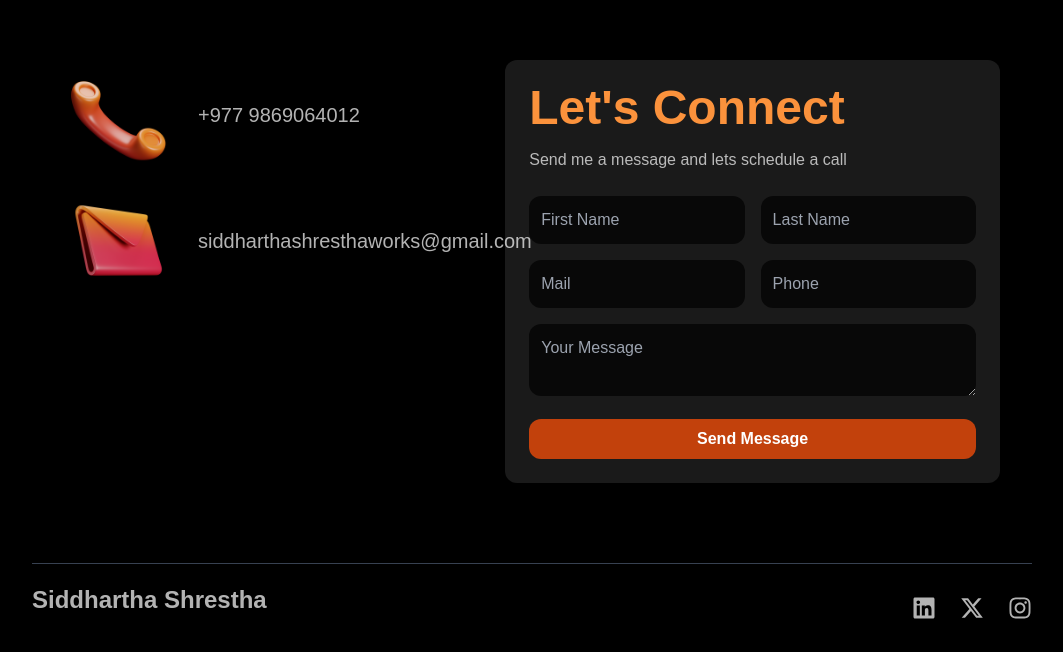
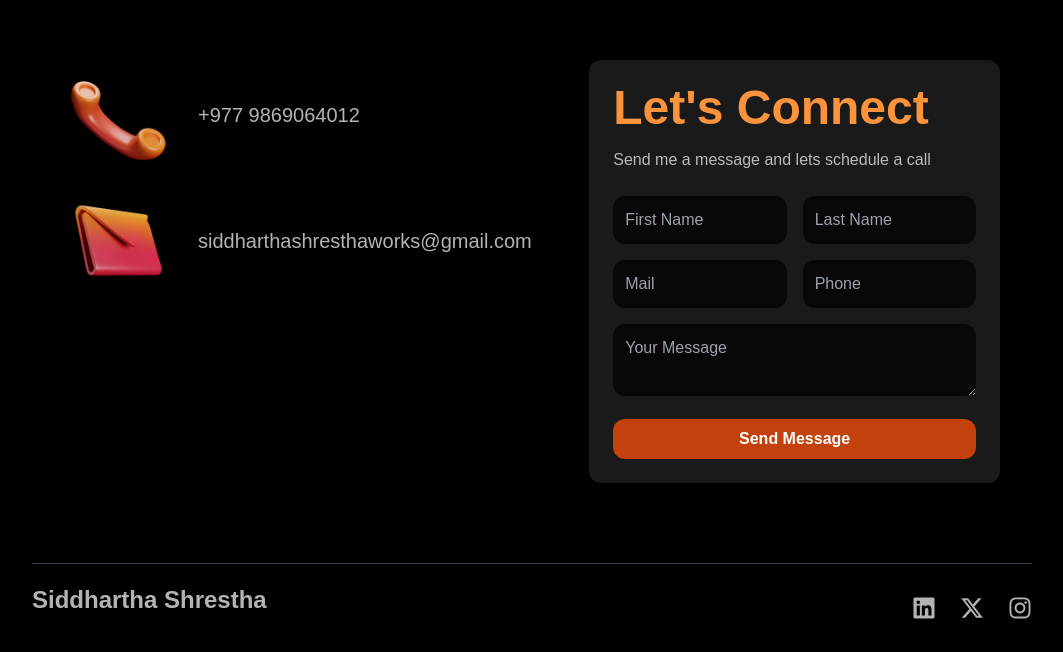
Before and after one commit to SiddharthaWork/portfolio, a Next.js app: page / in a window 1280 px wide. Shown: the part 4545-5197 px from the top of the page, without its empty margins (108-1171 px from the left). Built offline with nearby package versions, Linux system fonts and the light colour scheme.

Commit message:
Updatated contact

```diff
--- a/src/components/Contact.tsx
+++ b/src/components/Contact.tsx
@@ -18,12 +18,12 @@ const Contact = () => {
                 </li>
                 <li className='flex items-center'>
                     <Image src={email} alt="email" className='h-[110px] w-auto mr-6 ' />
-                    <p className='w-[250px] md:text-xl'>siddharthashresthaworks@gmail.com</p>
+                    <p className='md:text-xl'>siddharthashresthaworks@gmail.com</p>
                 </li>
             </ul>
 
         </div>
-        <div className='flex justify-content-end pl-12'>
+        <div className='flex justify-content-end md:pl-32'>
         <div className='bg-white/10 p-6 rounded-xl max-w-[1550px]'>
             <h2 className='text-5xl font-bold text-orange-400 mb-4'>
                 Let's Connect
```
